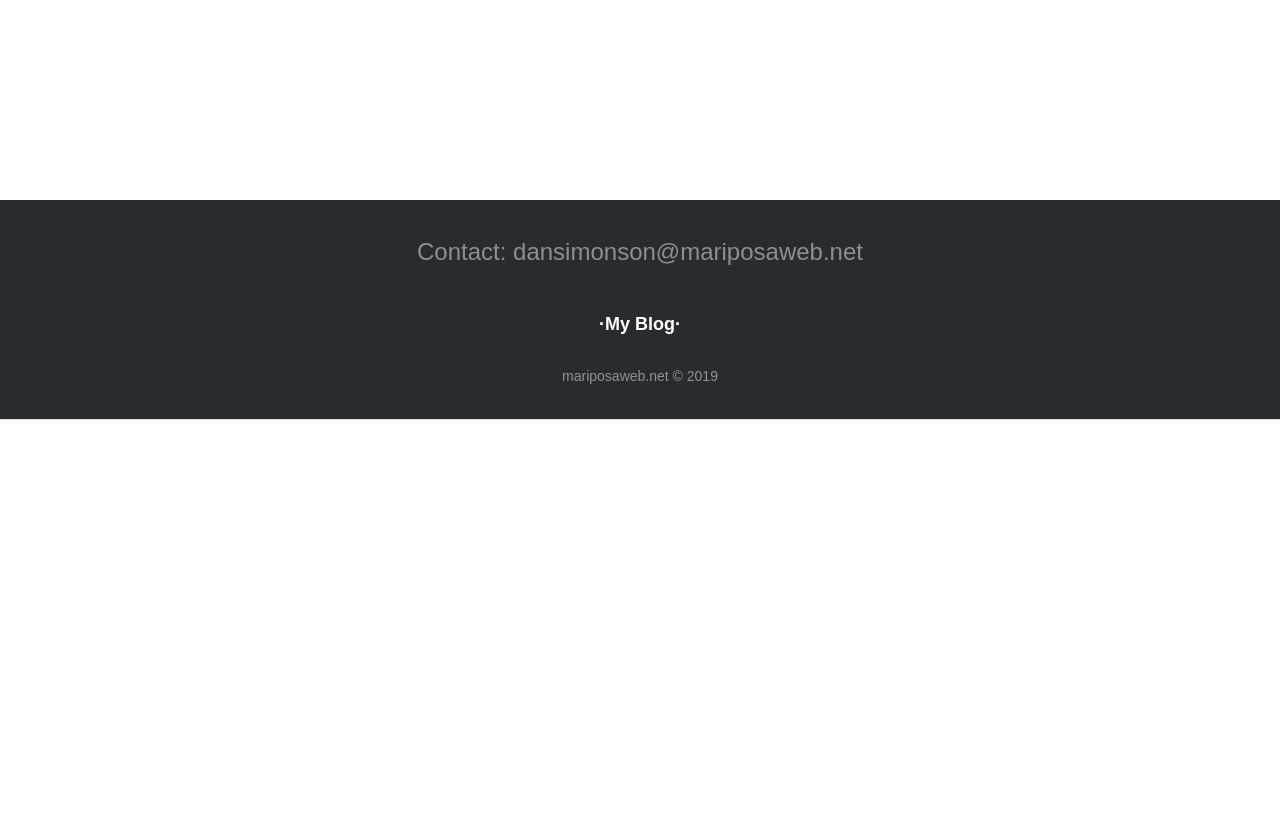
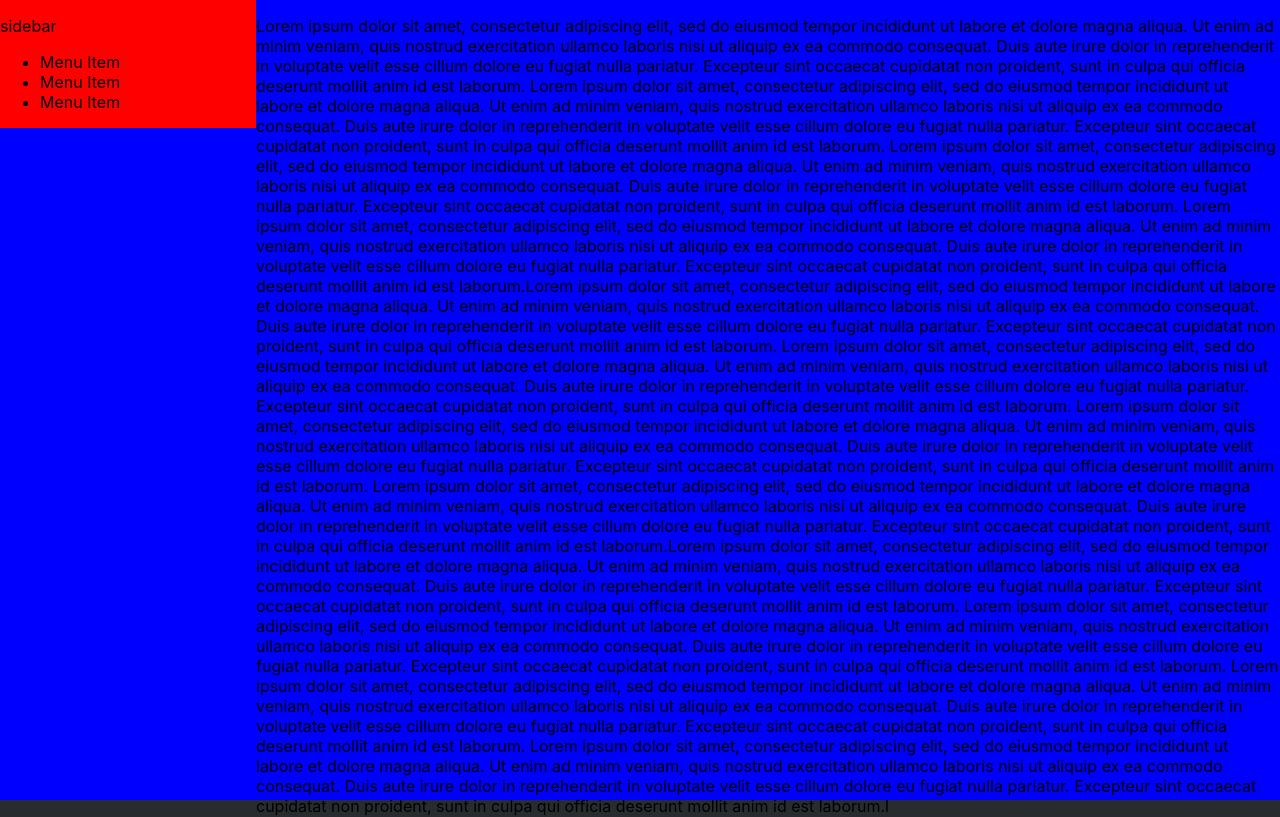
Before and after one commit to DanSimonson/portfolio-with-react, a React (Create React App) app: page /Blog in a window 1280 px wide. Shown: the top 817 px of the page. Built offline with nearby package versions, Linux system fonts and the light colour scheme.

Commit message:
added blog page and changed height of about section in items page

```diff
--- a/src/App.js
+++ b/src/App.js
@@ -1,20 +1,22 @@
-import React from 'react';
-import './App.scss';
-import Portfolio from './Views/Portfolio';
-import Footer from './Components/Footer/Footer'
-import { BrowserRouter, Switch, Route } from 'react-router-dom';
+import React from "react";
+import "./App.scss";
+import Portfolio from "./Views/Portfolio";
+import Blog from "./Views/Blog";
+import Footer from "./Components/Footer/Footer";
+import { BrowserRouter, Switch, Route } from "react-router-dom";
 
 function App() {
   return (
     <div>
-    <BrowserRouter>
-      <Switch>
-        <Route exact path="/" component={Portfolio} />
-      </Switch>
-    </BrowserRouter>
-    <Footer/>
+      <BrowserRouter>
+        <Switch>
+          <Route exact path="/" component={Portfolio} />
+          <Route exact path="/Blog" component={Blog} />
+        </Switch>
+      </BrowserRouter>
+      <Footer />
     </div>
-  )
+  );
 }
 
 export default App;
--- a/src/Components/Footer/Footer.scss
+++ b/src/Components/Footer/Footer.scss
@@ -1,4 +1,4 @@
-.footer-basic-centered{
+.footer-basic-centered {
   background-color: #292c2f;
   box-shadow: 0 1px 1px 0 rgba(0, 0, 0, 0.12);
   box-sizing: border-box;
@@ -6,39 +6,39 @@
   text-align: center;
   font: normal 18px sans-serif;
 
-	padding: 30px;/*45px;*/
-  margin-top: 200px;/*80px;*/
+  padding: 30px;
+  /*margin-top: 200px;*/
   line-height: 1.8;
 }
 
-.footer-basic-centered .footer-company-motto{
-	color:  #8d9093;
+.footer-basic-centered .footer-company-motto {
+  color: #8d9093;
   font-size: 24px;
   margin: 0;
 }
 
-.footer-basic-centered .footer-company-name{
-	color:  #8f9296;
+.footer-basic-centered .footer-company-name {
+  color: #8f9296;
   font-size: 14px;
   margin: 0;
 }
 
-.footer-basic-centered .footer-links{
+.footer-basic-centered .footer-links {
   list-style: none;
   font-weight: bold;
-	color:  #ffffff;
+  color: #ffffff;
   padding: 35px 0 23px;
   margin: 0;
 }
 
-.footer-basic-centered .footer-links a{
-	display:inline-block;
+.footer-basic-centered .footer-links a {
+  display: inline-block;
   text-decoration: none;
   color: inherit;
   cursor: pointer;
 }
-.footer-basic-centered .footer-links a:hover{
-	display:inline-block;
+.footer-basic-centered .footer-links a:hover {
+  display: inline-block;
   text-decoration: none;
   color: #999;
   cursor: pointer;
@@ -46,41 +46,40 @@
 
 /* media queries */
 @media (max-width: 767px) {
-  .footer-basic-centered{
-    margin-top:400px;
+  .footer-basic-centered {
+    margin-top: 400px;
   }
 }
 @media (max-width: 600px) {
-
-	.footer-basic-centered{
+  .footer-basic-centered {
     padding: 35px;
-    margin-top:450px;
+    margin-top: 450px;
   }
 
-	.footer-basic-centered .footer-company-motto{
+  .footer-basic-centered .footer-company-motto {
     font-size: 18px;
   }
 
-	.footer-basic-centered .footer-company-name{
+  .footer-basic-centered .footer-company-name {
     font-size: 12px;
   }
 
-	.footer-basic-centered .footer-links{
+  .footer-basic-centered .footer-links {
     font-size: 14px;
     padding: 25px 0 20px;
   }
 
-	.footer-basic-centered .footer-links a{
+  .footer-basic-centered .footer-links a {
     line-height: 1.8;
   }
 }
 @media (max-width: 425px) {
-  .footer-basic-centered{
-    margin-top:500px;
+  .footer-basic-centered {
+    margin-top: 500px;
   }
 }
 @media (max-width: 375px) {
-  .footer-basic-centered{
-    margin-top:550px;
+  .footer-basic-centered {
+    margin-top: 550px;
   }
 }
--- a/src/Components/Items/Items.scss
+++ b/src/Components/Items/Items.scss
@@ -5,39 +5,35 @@
   font-family: 'Helvetica Neue', Helvetica, Arial, sans-serif;
 }*/
 
-.wrapper{
+.wrapper {
   /*border: 5px solid brown;*/
   position: relative;
   width: 100vw;
   height: 300px;
-
+  margin-bottom: 200px;
 }
 .about,
-.container{
-  position:absolute;
+.container {
+  position: absolute;
 }
-.about{
+.about {
   /*border: 5px solid green;*/
-  margin-top:1rem;
-  height: 300px;
+  margin-top: 1rem;
+  height: 500px; /*300px;*/
   width: 100%;
   top: 0;
-  left:0;
+  left: 0;
   background-image: url(../../assets/butterfly2.jpg);
-   background-size: cover;
-   background-position: center;
-   background-repeat: no-repeat;
-   box-shadow: 0 0 16px 0 rgba(0, 0, 0, 0.8);
-   color: #faf9f9;/*#ADD8E6;#cb4154;*/
-   /*-webkit-text-stroke: 1px black;*/
-   text-shadow:
-   3px 3px 0 #000,
- -1px -1px 0 #000,
-  1px -1px 0 #000,
-  -1px 1px 0 #000,
-   1px 1px 0 #000;
-   font-size:1.5rem;
-   line-height:.6;
+  background-size: cover;
+  background-position: center;
+  background-repeat: no-repeat;
+  box-shadow: 0 0 16px 0 rgba(0, 0, 0, 0.8);
+  color: #faf9f9; /*#ADD8E6;#cb4154;*/
+  /*-webkit-text-stroke: 1px black;*/
+  text-shadow: 3px 3px 0 #000, -1px -1px 0 #000, 1px -1px 0 #000,
+    -1px 1px 0 #000, 1px 1px 0 #000;
+  font-size: 1.5rem;
+  line-height: 0.6;
 }
 
 .container {
@@ -55,32 +51,31 @@
   .grid-item {
     /*border:5px solid green;*/
     box-shadow: 0 0 16px 0 rgba(0, 0, 0, 0.8);
-    background-color: #f5f6f7;/*#525d68;/*#faf0e6;/*lightgreen;*/
+    background-color: #f5f6f7; /*#525d68;/*#faf0e6;/*lightgreen;*/
     padding: 1em;
-    color:  #525d68;/*#06BC9B;*/
+    color: #525d68; /*#06BC9B;*/
     -webkit-text-stroke: 1px black;
-    font-size:1rem;
-    height:100%;
+    font-size: 1rem;
+    height: 100%;
 
-    .fa-graduation-cap{
+    .fa-graduation-cap {
       color: #093c1c;
     }
 
-    .fa-briefcase{
-      color:#3c73a8;
+    .fa-briefcase {
+      color: #3c73a8;
     }
-    .fa-heart{
-      color:#5a0b0b;
+    .fa-heart {
+      color: #5a0b0b;
     }
   }
-
 }
 /*media queries*/
 /**everything under*/
 @media (max-width: 767px) {
-  .container{
-    display:flex;
+  .container {
+    display: flex;
     flex-direction: column;
-    align-items:center;
+    align-items: center;
   }
 }
--- /dev/null
+++ b/src/Views/Blog.js
@@ -0,0 +1,109 @@
+import React from "react";
+import "./Blog.scss";
+
+const Blog = () => {
+  return (
+    <>
+      <div className="sidebar">
+        <p>sidebar</p>
+        <ul>
+          <li>Menu Item</li>
+          <li>Menu Item</li>
+          <li>Menu Item</li>
+        </ul>
+      </div>
+      <div className="blogPage">
+        <div className="main">
+          <p>
+            Lorem ipsum dolor sit amet, consectetur adipiscing elit, sed do
+            eiusmod tempor incididunt ut labore et dolore magna aliqua. Ut enim
+            ad minim veniam, quis nostrud exercitation ullamco laboris nisi ut
+            aliquip ex ea commodo consequat. Duis aute irure dolor in
+            reprehenderit in voluptate velit esse cillum dolore eu fugiat nulla
+            pariatur. Excepteur sint occaecat cupidatat non proident, sunt in
+            culpa qui officia deserunt mollit anim id est laborum. Lorem ipsum
+            dolor sit amet, consectetur adipiscing elit, sed do eiusmod tempor
+            incididunt ut labore et dolore magna aliqua. Ut enim ad minim
+            veniam, quis nostrud exercitation ullamco laboris nisi ut aliquip ex
+            ea commodo consequat. Duis aute irure dolor in reprehenderit in
+            voluptate velit esse cillum dolore eu fugiat nulla pariatur.
+            Excepteur sint occaecat cupidatat non proident, sunt in culpa qui
+            officia deserunt mollit anim id est laborum. Lorem ipsum dolor sit
+            amet, consectetur adipiscing elit, sed do eiusmod tempor incididunt
+            ut labore et dolore magna aliqua. Ut enim ad minim veniam, quis
+            nostrud exercitation ullamco laboris nisi ut aliquip ex ea commodo
+            consequat. Duis aute irure dolor in reprehenderit in voluptate velit
+            esse cillum dolore eu fugiat nulla pariatur. Excepteur sint occaecat
+            cupidatat non proident, sunt in culpa qui officia deserunt mollit
+            anim id est laborum. Lorem ipsum dolor sit amet, consectetur
+            adipiscing elit, sed do eiusmod tempor incididunt ut labore et
+            dolore magna aliqua. Ut enim ad minim veniam, quis nostrud
+            exercitation ullamco laboris nisi ut aliquip ex ea commodo
+            consequat. Duis aute irure dolor in reprehenderit in voluptate velit
+            esse cillum dolore eu fugiat nulla pariatur. Excepteur sint occaecat
+            cupidatat non proident, sunt in culpa qui officia deserunt mollit
+            anim id est laborum.Lorem ipsum dolor sit amet, consectetur
+            adipiscing elit, sed do eiusmod tempor incididunt ut labore et
+            dolore magna aliqua. Ut enim ad minim veniam, quis nostrud
+            exercitation ullamco laboris nisi ut aliquip ex ea commodo
+            consequat. Duis aute irure dolor in reprehenderit in voluptate velit
+            esse cillum dolore eu fugiat nulla pariatur. Excepteur sint occaecat
+            cupidatat non proident, sunt in culpa qui officia deserunt mollit
+            anim id est laborum. Lorem ipsum dolor sit amet, consectetur
+            adipiscing elit, sed do eiusmod tempor incididunt ut labore et
+            dolore magna aliqua. Ut enim ad minim veniam, quis nostrud
+            exercitation ullamco laboris nisi ut aliquip ex ea commodo
+            consequat. Duis aute irure dolor in reprehenderit in voluptate velit
+            esse cillum dolore eu fugiat nulla pariatur. Excepteur sint occaecat
+            cupidatat non proident, sunt in culpa qui officia deserunt mollit
+            anim id est laborum. Lorem ipsum dolor sit amet, consectetur
+            adipiscing elit, sed do eiusmod tempor incididunt ut labore et
+            dolore magna aliqua. Ut enim ad minim veniam, quis nostrud
+            exercitation ullamco laboris nisi ut aliquip ex ea commodo
+            consequat. Duis aute irure dolor in reprehenderit in voluptate velit
+            esse cillum dolore eu fugiat nulla pariatur. Excepteur sint occaecat
+            cupidatat non proident, sunt in culpa qui officia deserunt mollit
+            anim id est laborum. Lorem ipsum dolor sit amet, consectetur
+            adipiscing elit, sed do eiusmod tempor incididunt ut labore et
+            dolore magna aliqua. Ut enim ad minim veniam, quis nostrud
+            exercitation ullamco laboris nisi ut aliquip ex ea commodo
+            consequat. Duis aute irure dolor in reprehenderit in voluptate velit
+            esse cillum dolore eu fugiat nulla pariatur. Excepteur sint occaecat
+            cupidatat non proident, sunt in culpa qui officia deserunt mollit
+            anim id est laborum.Lorem ipsum dolor sit amet, consectetur
+            adipiscing elit, sed do eiusmod tempor incididunt ut labore et
+            dolore magna aliqua. Ut enim ad minim veniam, quis nostrud
+            exercitation ullamco laboris nisi ut aliquip ex ea commodo
+            consequat. Duis aute irure dolor in reprehenderit in voluptate velit
+            esse cillum dolore eu fugiat nulla pariatur. Excepteur sint occaecat
+            cupidatat non proident, sunt in culpa qui officia deserunt mollit
+            anim id est laborum. Lorem ipsum dolor sit amet, consectetur
+            adipiscing elit, sed do eiusmod tempor incididunt ut labore et
+            dolore magna aliqua. Ut enim ad minim veniam, quis nostrud
+            exercitation ullamco laboris nisi ut aliquip ex ea commodo
+            consequat. Duis aute irure dolor in reprehenderit in voluptate velit
+            esse cillum dolore eu fugiat nulla pariatur. Excepteur sint occaecat
+            cupidatat non proident, sunt in culpa qui officia deserunt mollit
+            anim id est laborum. Lorem ipsum dolor sit amet, consectetur
+            adipiscing elit, sed do eiusmod tempor incididunt ut labore et
+            dolore magna aliqua. Ut enim ad minim veniam, quis nostrud
+            exercitation ullamco laboris nisi ut aliquip ex ea commodo
+            consequat. Duis aute irure dolor in reprehenderit in voluptate velit
+            esse cillum dolore eu fugiat nulla pariatur. Excepteur sint occaecat
+            cupidatat non proident, sunt in culpa qui officia deserunt mollit
+            anim id est laborum. Lorem ipsum dolor sit amet, consectetur
+            adipiscing elit, sed do eiusmod tempor incididunt ut labore et
+            dolore magna aliqua. Ut enim ad minim veniam, quis nostrud
+            exercitation ullamco laboris nisi ut aliquip ex ea commodo
+            consequat. Duis aute irure dolor in reprehenderit in voluptate velit
+            esse cillum dolore eu fugiat nulla pariatur. Excepteur sint occaecat
+            cupidatat non proident, sunt in culpa qui officia deserunt mollit
+            anim id est laborum.l
+          </p>
+        </div>
+      </div>
+    </>
+  );
+};
+
+export default Blog;
--- /dev/null
+++ b/src/Views/Blog.scss
@@ -0,0 +1,14 @@
+.blogPage {
+  display: grid;
+  grid-template-columns: 20vw auto;
+  background-color: blue;
+}
+.sidebar {
+  position: fixed;
+  width: 20vw;
+  background-color: red;
+}
+.main {
+  grid-column-start: 2;
+  height: 100vh;
+}
```
Also changed, not shown: src/App.scss (+45 -56 lines). Lines whose indentation alone changed are shown as unchanged.
